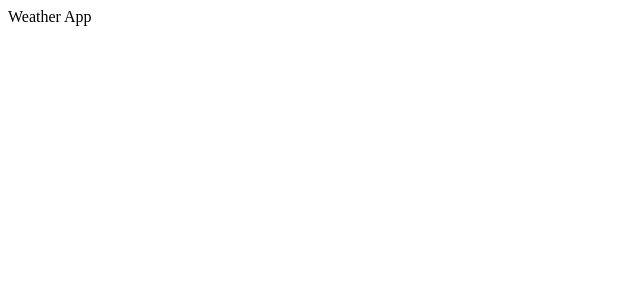
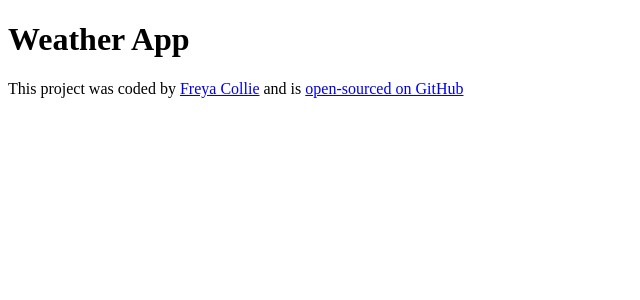
Before and after one commit to Amel-coder-dot/react-weather-app, a React (Create React App) app: page / in a window 1280 px wide. Shown: the top 300 px of the page, without its empty margins (0-640 px from the left). Built offline with nearby package versions, Linux system fonts and the light colour scheme.

Commit message:
Added the GitHub repo URL

```diff
--- a/src/App.js
+++ b/src/App.js
@@ -3,5 +3,22 @@
 import "./App.css";
 
 export default function App() {
-  return <div className="App">Weather App</div>;
+  return (
+    <div className="App">
+      <h1>Weather App</h1>
+      <footer>
+        This project was coded by{" "}
+        <a href="https://github.com/Amel-coder-dot" target="_blank">
+          Freya Collie
+        </a>{" "}
+        and is{" "}
+        <a
+          href="https://github.com/Amel-coder-dot/react-weather-app"
+          target="_blank"
+        >
+          open-sourced on GitHub
+        </a>
+      </footer>
+    </div>
+  );
 }
```
